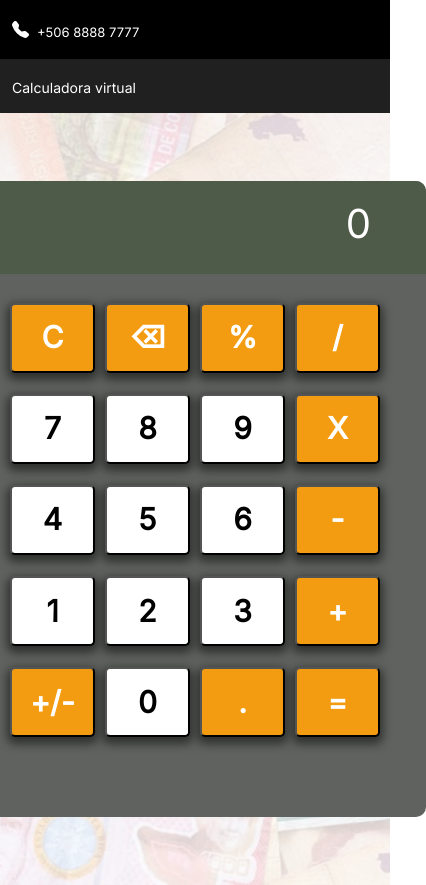
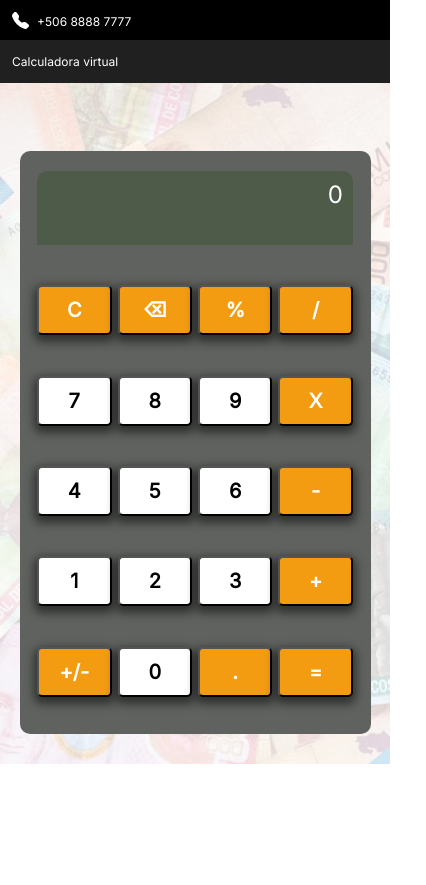
Before and after one commit to Nosus12/Examen01, a plain HTML site: page index.html in a window 390 px wide. Shown: the whole page, 426 px wide, since content can reach past the window. After the commit the page ends 844 px from the top, so only its background shows below. Drawn offline with nearby package versions, Linux system fonts and the light colour scheme.

Commit message:
Final 1.3

```diff
--- a/styles.css
+++ b/styles.css
@@ -120,3 +120,68 @@
     background-color: #f39c11;
     color: #FFFFFF;
   }
+
+  @media screen and (max-width: 768px) {
+    #cuerpoCalculadora {
+      width: 90%;
+      height: auto;
+      padding: 20px 0;
+    }
+
+    #pantallaCalculadora {
+      width: 90%;
+      height: auto;
+      padding: 10px;
+    }
+
+    #numero {
+      font-size: 32px;
+      width: 100%;
+      margin-right: 0;
+    }
+
+    #contenedorTeclas {
+      width: 90%;
+      gap: 8px;
+    }
+
+    .botonCalculadora {
+      width: 100%;
+      height: 60px;
+      font-size: 24px;
+    }
+
+    .firstSpan__text,
+    .secondSpan__text {
+      font-size: 12px;
+      width: auto;
+    }
+
+    .header__nav,
+    .secondHeader__nav {
+      flex-direction: column;
+      height: auto;
+      padding: 10px 0;
+    }
+
+    main {
+      height: auto;
+      padding-bottom: 30px;
+    }
+  }
+
+  @media screen and (max-width: 480px) {
+    #numero {
+      font-size: 24px;
+    }
+
+    .botonCalculadora {
+      height: 50px;
+      font-size: 20px;
+    }
+
+    #contenedorTeclas {
+      grid-template-columns: repeat(4, 1fr);
+      gap: 6px;
+    }
+  }
```
